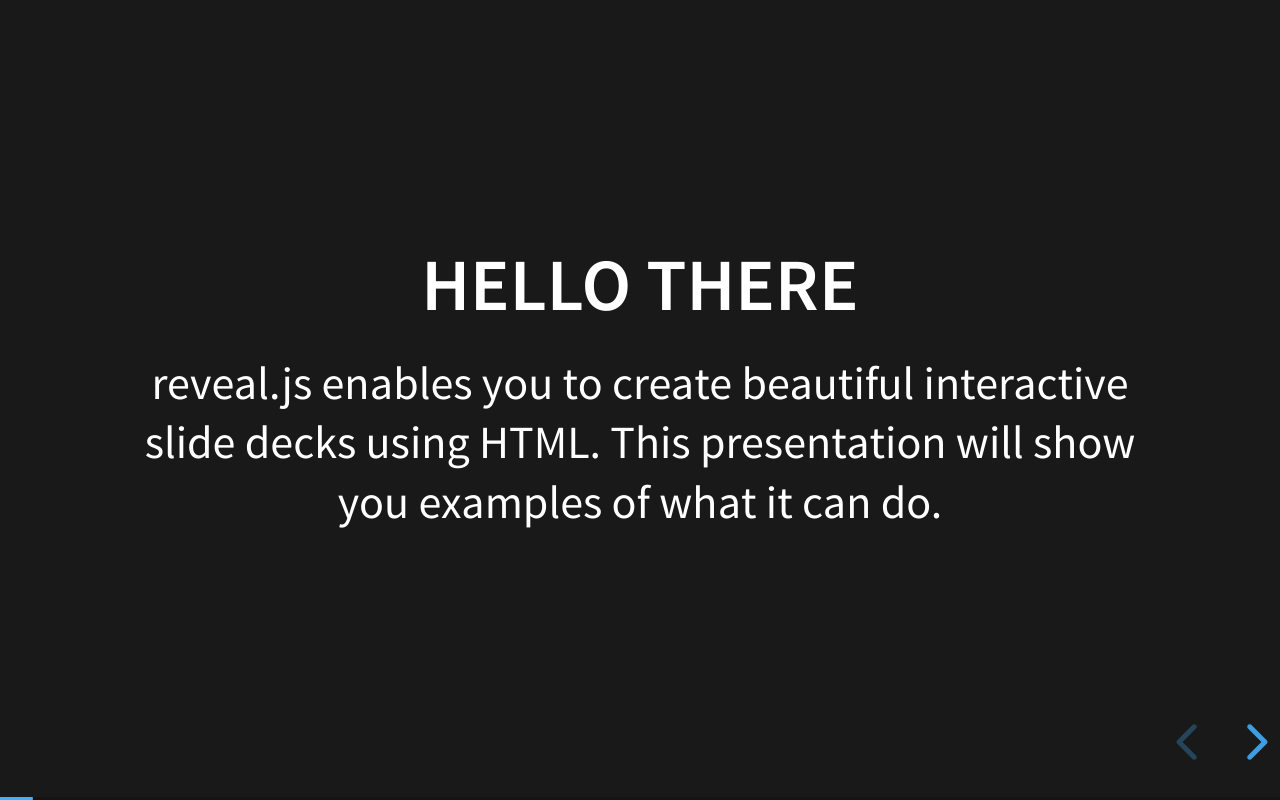
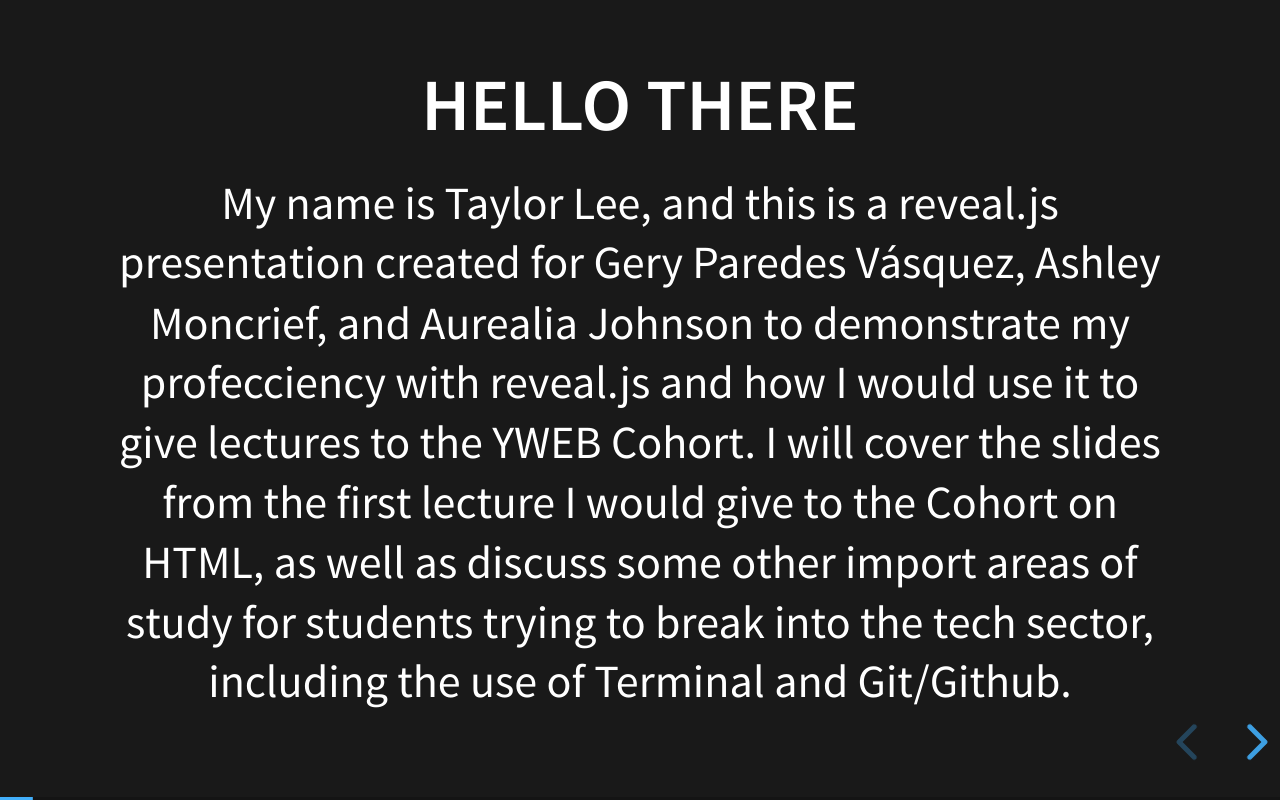
Before and after one commit to qtleeq/YWEB_Present, a website: page index.html in a window 1280 px wide. Both pictures are taken after a click on the button "next slide". Drawn offline with Linux system fonts and the light colour scheme.

Commit message:
First slide

```diff
--- a/index.html
+++ b/index.html
@@ -36,7 +36,7 @@
 				<section>
 					<h2>Hello There</h2>
 					<p>
-						reveal.js enables you to create beautiful interactive slide decks using HTML. This presentation will show you examples of what it can do.
+						My name is Taylor Lee, and this is a reveal.js presentation created for Gery Paredes Vásquez, Ashley Moncrief, and Aurealia Johnson to demonstrate my profecciency with reveal.js and how I would use it to give lectures to the YWEB Cohort. I will cover the slides from the first lecture I would give to the Cohort on HTML, as well as discuss some other import areas of study for students trying to break into the tech sector, including the use of Terminal and Git/Github.
 					</p>
 				</section>
 
```
